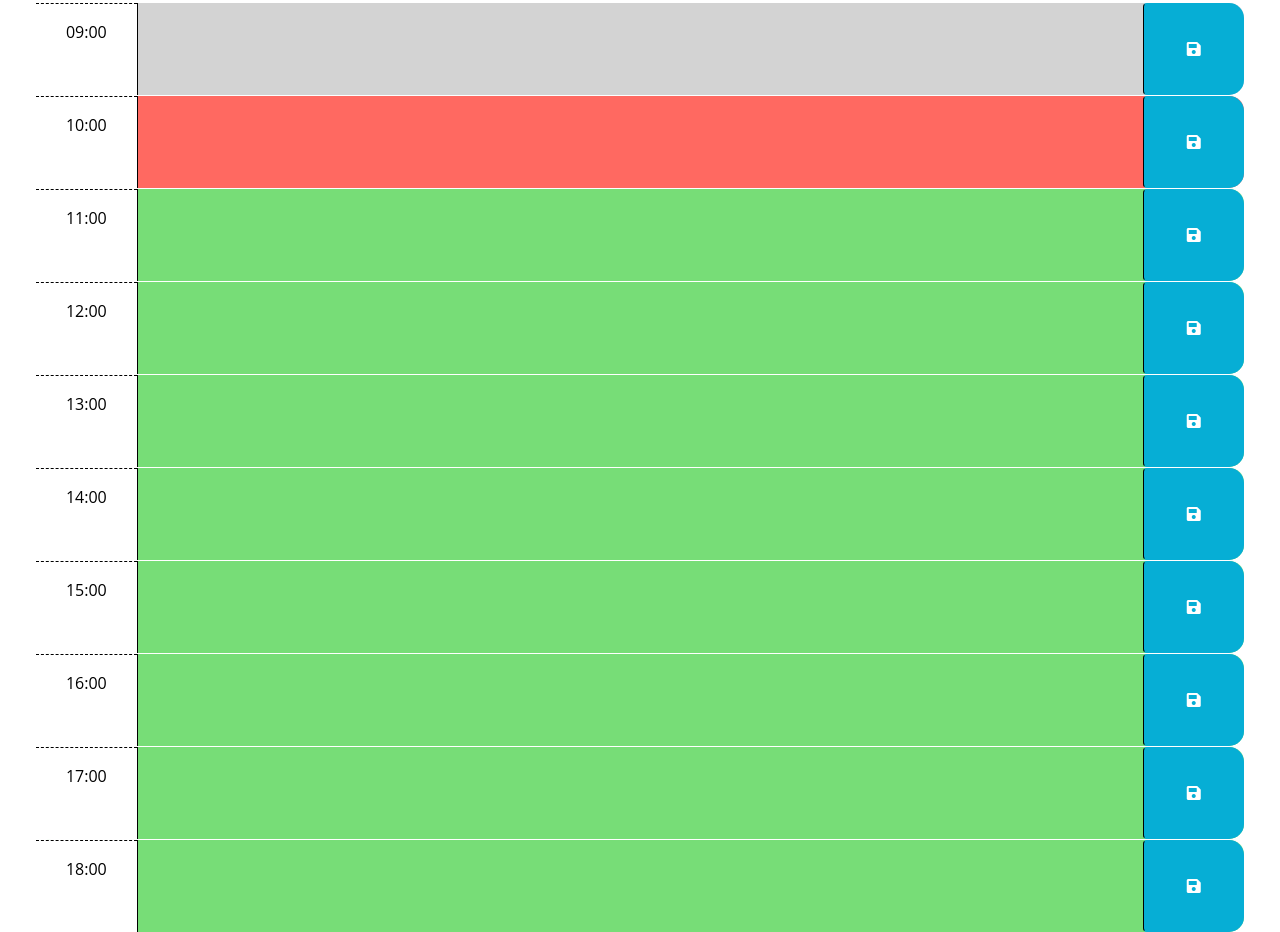
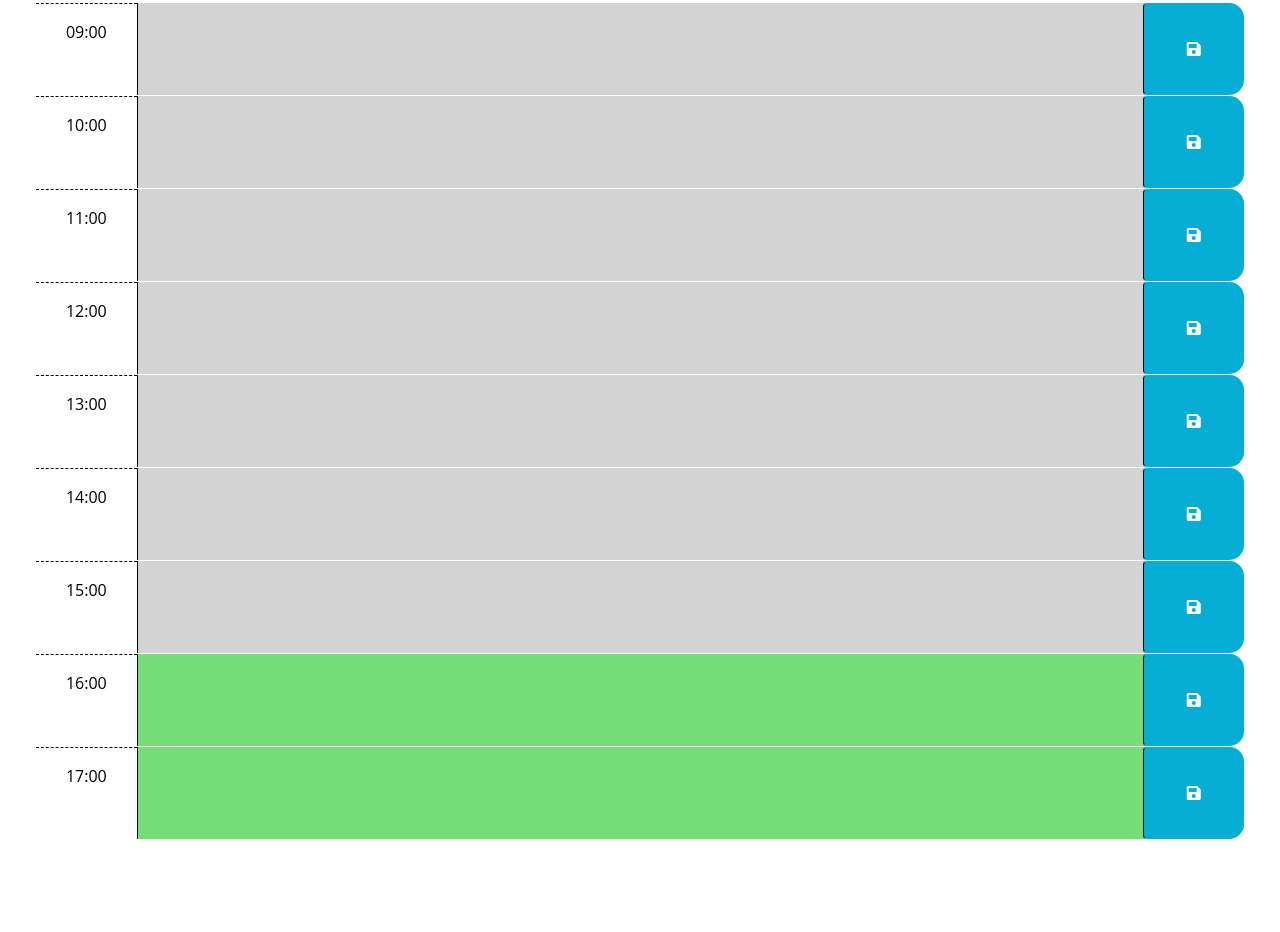
Before and after one commit to sobewon/dailyPlanner, a plain HTML site: page index.html in a window 1280 px wide. Shown: the part 295-1227 px from the top of the page. After the commit the page ends 1134 px from the top, so only its background shows below. Drawn offline with nearby package versions, Linux system fonts and the light colour scheme.

Commit message:
created function for changing the background color of each row based on past, present, future of current time

```diff
--- a/Assets/js/script.js
+++ b/Assets/js/script.js
@@ -5,8 +5,7 @@
 
 
 $(function () {
-
-
+  var currentTime = dayjs(); //currently used in functions: currentDay,
 
 
   // TODO: Add a listener for click events on the save button. This code should
@@ -15,22 +14,64 @@ $(function () {
   // function? How can DOM traversal be used to get the "hour-x" id of the
   // time-block containing the button that was clicked? How might the id be
   // useful when saving the description in local storage?
+
+
+
+
+
   //
   // TODO: Add code to apply the past, present, or future class to each time
   // block by comparing the id to the current hour. HINTS: How can the id
   // attribute of each time-block be used to conditionally add or remove the
   // past, present, and future classes? How can Day.js be used to get the
   // current hour in 24-hour time?
+  function changeTimeBlock (time) {
+    var shortTime = time.format("HH");
+    //console.log(shortTime)
+    //idRef = "hour-" + shortTime;
+    //console.log(idRef)
+    for (i=9; i <= 15; i++) {
+
+      var curRowID = "hour-" + i
+      console.log(curRowID)
+      const curRow = document.getElementById(curRowID);
+
+      if (i < shortTime) {
+        console.log("gray")
+        curRow.className = "row time-block past";
+      }
+      else if (i == shortTime) {
+        console.log("red")
+        curRow.className = "row time-block present";
+      }
+      else if (i > shortTime) {
+        console.log("green")
+        curRow.className = "row time-block future";
+      }
+    }
+  }
+
+
+
+
+
   //
   // TODO: Add code to get any user input that was saved in localStorage and set
   // the values of the corresponding textarea elements. HINT: How can the id
   // attribute of each time-block be used to do this?
+
+
+
+
+
   //
   // TODO: Add code to display the current date in the header of the page.
-  var currentTime = dayjs();
-  //console.log(currentTime.format("dddd"))
   function currentDay (day) {
-    console.log(day.format("dddd"))
+    const currentDay = document.getElementById("currentDay");
+
+    currentDay.textContent = day.format("dddd")
   }
-  currentDay(currentTime)
+
+  currentDay(currentTime);
+  changeTimeBlock(currentTime);
 });
--- a/index.html
+++ b/index.html
@@ -121,16 +121,6 @@
           <i class="fas fa-save" aria-hidden="true"></i>
         </button>
       </div>
-
-
-      <div id="hour-18" class="row time-block future">
-        <div class="col-2 col-md-1 hour text-center py-3">18:00</div>
-        <textarea class="col-8 col-md-10 description" rows="3"> </textarea>
-        <button class="btn saveBtn col-2 col-md-1" aria-label="save">
-          <i class="fas fa-save" aria-hidden="true"></i>
-        </button>
-      </div>
-
     </div>
 
     <script src="https://cdnjs.cloudflare.com/ajax/libs/jquery/3.2.1/jquery.min.js"></script>
```
